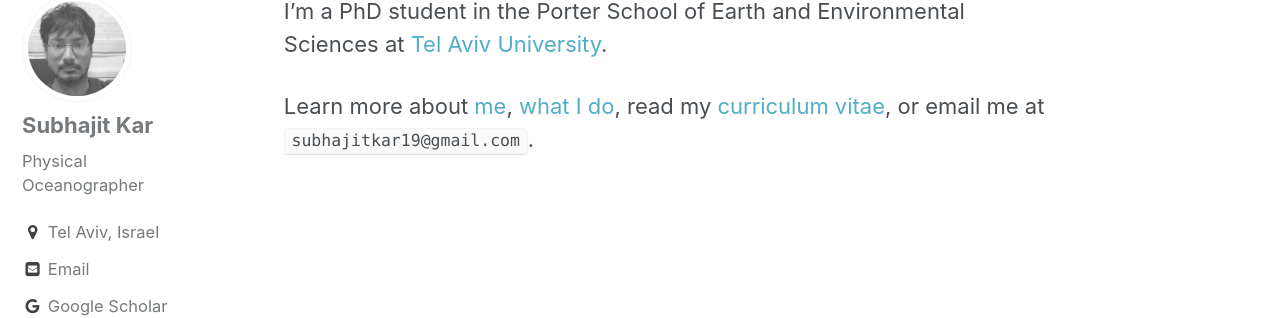
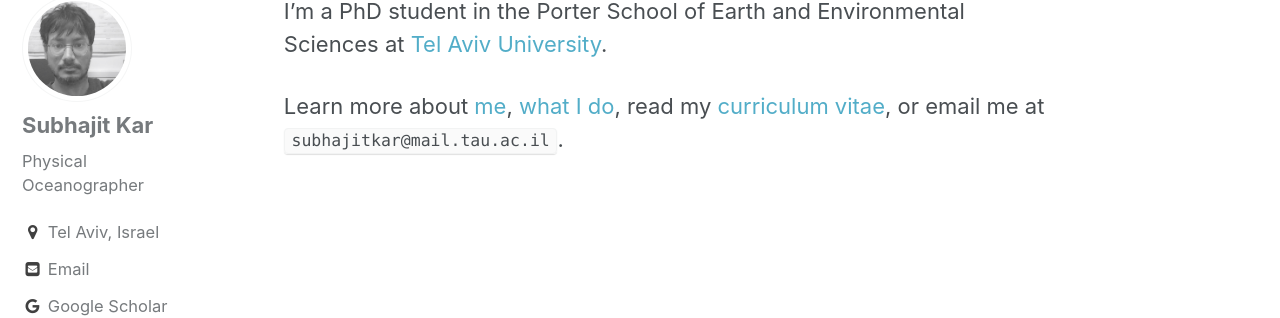
Before and after one commit to subhk/subhk.github.io, a Jekyll site: the page built from index.md, in a window 1280 px wide. Shown: the part 149-467 px from the top of the page. Built offline with Jekyll 4.4.1, drawn with Linux system fonts in a browser that asks for light colours.

Commit message:
Update index.md

```diff
--- a/index.md
+++ b/index.md
@@ -6,9 +6,9 @@ I'm a PhD student in the Porter School of Earth and Environmental Sciences at [T
 
 
 Learn more about [me], [what I do], read my [curriculum vitae],
-or email me at `subhajitkar19@gmail.com`.
+or email me at `subhajitkar@mail.tau.ac.il`.
 
-[curriculum vitae]: https://subhk.github.io/assets/pdf/subhajit-cv.pdf
+[curriculum vitae]: https://subhk.github.io/assets/pdf/subhajit_cv.pdf
 [me]: https://subhk.github.io/about/
 [what I do]: https://subhk.github.io/work/
 [Tel Aviv University]: https://english.tau.ac.il
```
